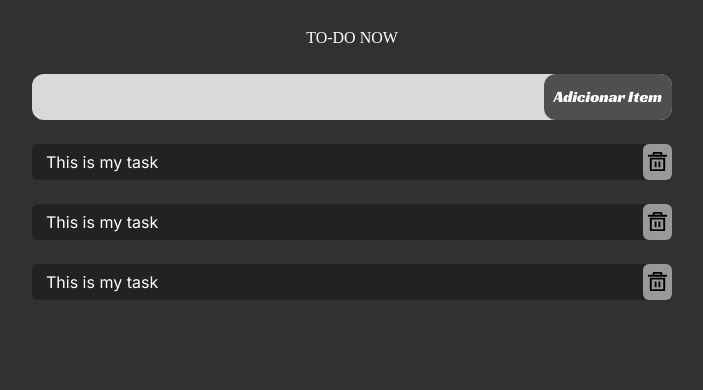
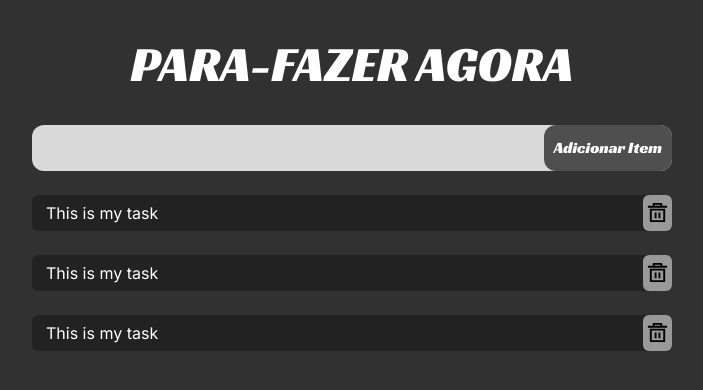
Before and after one commit to DropperDEV/todoList, a React (Vite) app: page / in a window 1280 px wide. Shown: the top 390 px of the page, without its empty margins (288-991 px from the left). Built offline with nearby package versions, Linux system fonts and the light colour scheme.

Commit message:
feat: add h1 title

```diff
--- a/src/App.tsx
+++ b/src/App.tsx
@@ -1,6 +1,7 @@
-import styled from "styled-components"
-import TaskMain from "./components/taskMain"
-import InputAddItem from "./components/InputAddItem"
+import styled from "styled-components";
+import TaskMain from "./components/taskMain";
+import InputAddItem from "./components/InputAddItem";
+import Title from "./components/Title";
 
 const StyledApp = styled.main`
   display: flex;
@@ -9,23 +10,16 @@ const StyledApp = styled.main`
   align-items: center;
   gap: 1.5rem;
   margin-top: 2%;
-`
+`;
 
 function App() {
-
   return (
-
-      <StyledApp>
-        <div>
-          <h1>TO-DO NOW</h1>
-        </div>
-        <InputAddItem/>
-        <TaskMain/>
-
-      </StyledApp>
-
-
-  )
+    <StyledApp>
+      <Title />
+      <InputAddItem />
+      <TaskMain />
+    </StyledApp>
+  );
 }
 
-export default App
+export default App;
--- /dev/null
+++ b/src/components/Title.tsx
@@ -0,0 +1,15 @@
+import styled from "styled-components";
+
+const StyledTitle = styled.div`
+  h1 {
+    font-family: var(--special);
+    font-size: 50px;
+  }
+`;
+export default function Title() {
+  return (
+    <StyledTitle>
+      <h1>PARA-FAZER AGORA</h1>
+    </StyledTitle>
+  );
+}
```
Also changed, not shown: src/components/Lines.tsx (added, +8 -0 lines).
